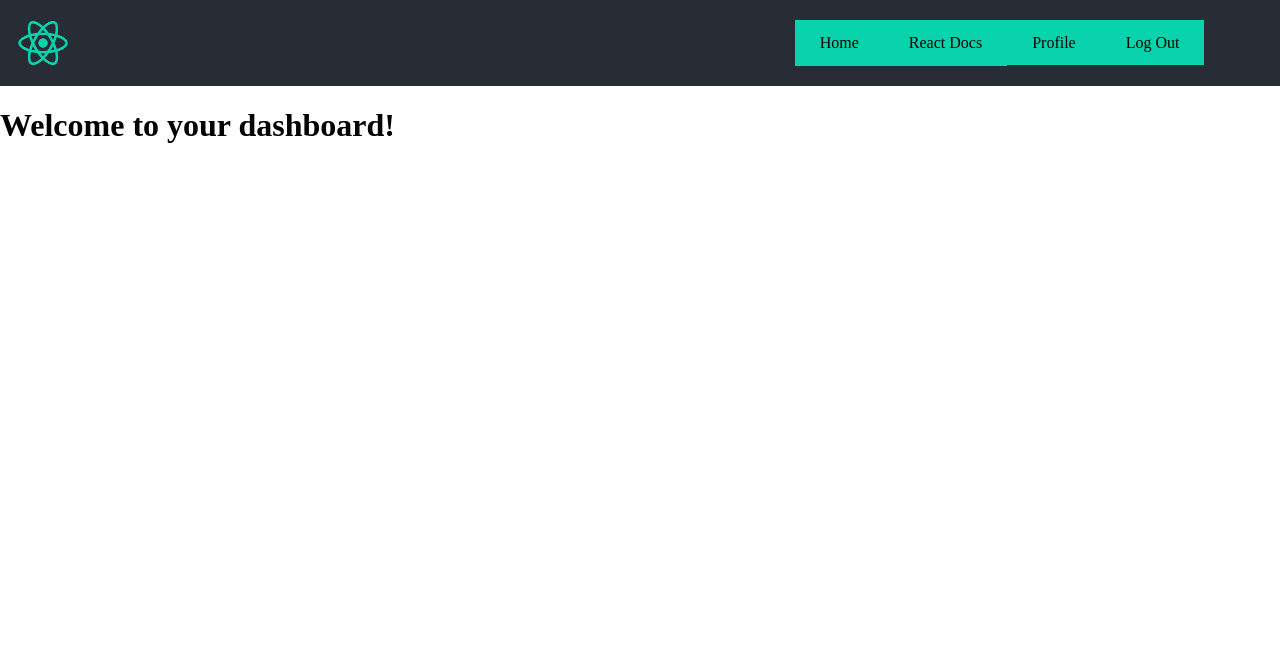
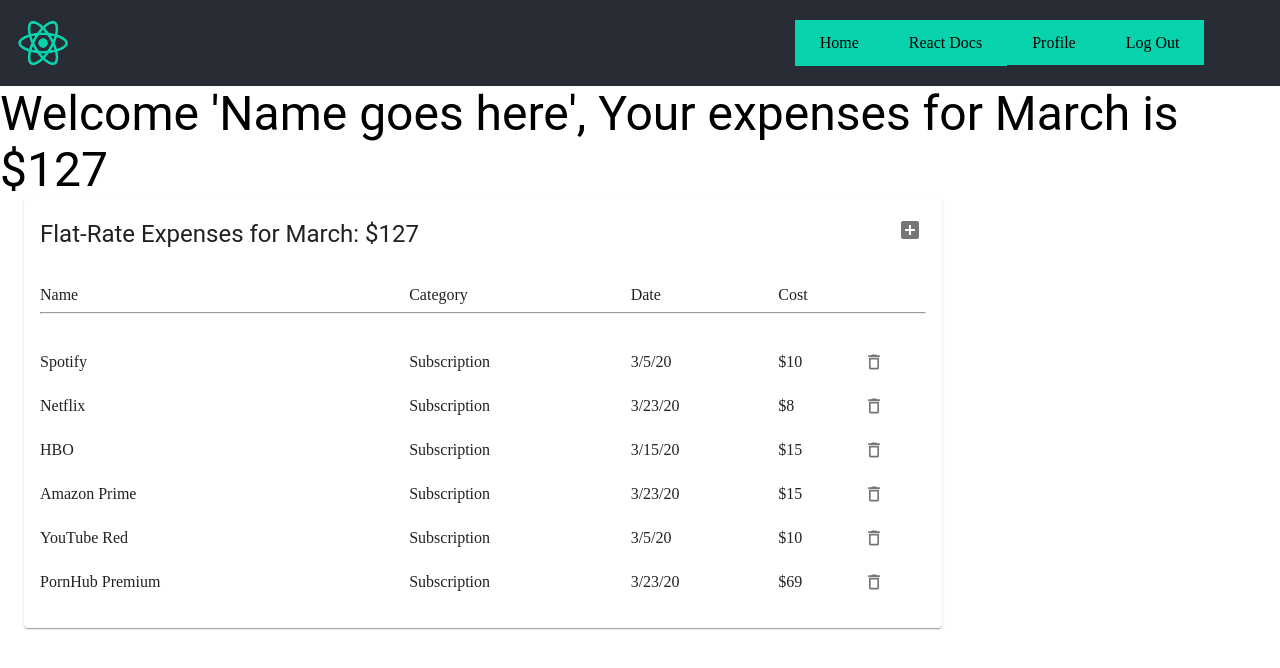
Before and after one commit to MAIMBRAIN/RedeFinance, a React (Create React App) app in the folder client/: page /dashboard in a window 1280 px wide. Shown: the top 668 px of the page. Built offline with nearby package versions, Linux system fonts and the light colour scheme; sample sign-in values are in the browser's storage.

Commit message:
Show expenses, Created expenses form... Needs work on calendar

```diff
--- a/client/package.json
+++ b/client/package.json
@@ -3,6 +3,11 @@
   "version": "0.1.0",
   "private": true,
   "dependencies": {
+    "@date-io/date-fns": "^2.4.0",
+    "@material-ui/core": "^4.9.5",
+    "@material-ui/icons": "^4.9.1",
+    "@material-ui/pickers": "^3.2.10",
+    "date-fns": "^2.0.0-beta.5",
     "jwt-decode": "^2.2.0",
     "react": "^16.10.1",
     "react-dom": "^16.10.1",
--- /dev/null
+++ b/client/src/components/Expenses/ExpenseCard.js
@@ -0,0 +1,65 @@
+import React, {useState, setState} from 'react';
+import {Container, Drawer, Grid, Card, CardContent, CardHeader, Typography, IconButton } from '@material-ui/core';
+import AddBoxIcon from '@material-ui/icons/AddBox';
+import ExpenseData from './ExpenseData/ExpenseData';
+import Subscriptions from '../../subscriptions.json';
+import ExpensesForm from './ExpensesForm/ExpensesForm';
+
+const ExpenseCard = (props) =>
+{
+    const [showForm, setShowForm] = useState(false)
+    return(
+        <Container>
+                <Grid container spacing={3} justify='flex-start'>
+                    <Grid item xs={9}>
+                        <Card className='flatRate'>
+                            <Typography variant={'h6'} align={'left'}>
+                                <CardHeader
+                                    title={`Flat-Rate Expenses for ${props.month}: $${props.total}`}
+                                    action=
+                                    {
+                                        <IconButton aria-label="settings">
+                                            <AddBoxIcon onClick={() => setShowForm(!showForm)}/>
+                                        </IconButton>
+                                    }
+                                />
+                            </Typography>
+                            <CardContent>
+                                <Grid container>
+                                    <Grid item xs={5}>
+                                        Name
+                                    </Grid>
+                                    <Grid item xs={3}>
+                                        Category
+                                    </Grid>
+                                    <Grid item xs={2}>
+                                        Date
+                                    </Grid>
+                                    <Grid item xs={1}>
+                                        Cost
+                                    </Grid>
+                                </Grid>
+                                <hr></hr>
+                                <br></br>
+                                {Subscriptions.map(item =>
+                                {
+                                    return(
+                                        <ExpenseData
+                                            name={item.name}
+                                            category={item.category}
+                                            date={item.date}
+                                            cost={item.cost}
+                                        />
+                                    )
+                                })}
+                            </CardContent>
+                        </Card>
+                    </Grid>
+                    {showForm && <ExpensesForm />}
+                </Grid>
+            </Container>
+    )
+}
+
+
+export default ExpenseCard;
--- /dev/null
+++ b/client/src/components/Expenses/ExpenseData/ExpenseData.js
@@ -0,0 +1,31 @@
+import React from 'react';
+import { Grid, IconButton } from '@material-ui/core';
+import DeleteIcon from '@material-ui/icons/DeleteOutline';
+
+
+const ExpenseData = (props) =>
+{
+    return(
+        <Grid container alignItems='center'>
+            <Grid item xs={5}>
+                {props.name}
+            </Grid>
+            <Grid item xs={3}>
+                {props.category}
+            </Grid>
+            <Grid item xs={2}>
+                {props.date}
+            </Grid>
+            <Grid item xs={1}>
+                ${props.cost}
+            </Grid>
+            <Grid item xs={1}>
+                <IconButton>
+                    <DeleteIcon fontSize='small'/>
+                </IconButton>
+            </Grid>
+        </Grid>
+    )
+};
+
+export default ExpenseData;
--- /dev/null
+++ b/client/src/components/Expenses/ExpensesForm/ExpensesForm.js
@@ -0,0 +1,76 @@
+import React, { useState } from 'react';
+import {Grid, Card, Typography, CardHeader, CardContent, TextField, MenuItem, FormControl} from '@material-ui/core';
+import DateFnsUtils from '@date-io/date-fns'
+import {DatePicker, MuiPickersUtilsProvider} from '@material-ui/pickers';
+
+const ExpensesForm = (props) =>
+{
+    const types = [{value:'Flat-Rate', label: 'Flat-Rate'}, {value:'Variable-Rate', label:'Variable-Rate'}]
+    const [type, setType] = useState();
+    const [name, setName] = useState();
+    const [category, setCategory] = useState();
+    const [selectedDate, handleDateChange] = useState(new Date());
+    const [cost, setCost] = useState();
+
+    return(
+        <Grid item xs>
+            <Card>
+                <Typography variant={'h6'}>
+                    <CardHeader title='Add Expense'/>
+                </Typography>
+                <CardContent>
+                    <FormControl margin='dense'>
+                        <TextField
+                            id='rates'
+                            label="Select Rate Type"
+                            value={type}
+                            onChange={e => setType(e.target.value)}
+                            select
+                        >
+                            {types.map(rate => (
+                            <MenuItem key={rate.value} value={rate.value}>
+                                {rate.label}
+                            </MenuItem>
+                            ))}
+                        </TextField>
+                        <TextField
+                            id='name'
+                            label='Name of Expense'
+                            value={name}
+                            onChange={e => setName(e.target.value)}
+                            variant={'outlined'}
+                        >
+                        </TextField>
+                        <TextField
+                            id='category'
+                            label='Category of Expense'
+                            value={category}
+                            onChange={e => setCategory(e.target.value)}
+                            variant={'outlined'}
+                        >
+                        </TextField>
+                        <MuiPickersUtilsProvider utils={DateFnsUtils}>
+                            <DatePicker
+                                variant='inline'
+                                label='Expense Date'
+                                value={selectedDate}
+                                onChange={handleDateChange}
+                            />
+                        </MuiPickersUtilsProvider>
+                        <TextField
+                            id='cost'
+                            label='Cost of Expense'
+                            value={cost}
+                            onChange={e => setCost(e.target.value)}
+                            variant={'outlined'}
+                        >
+                        </TextField>
+                    </FormControl>
+
+                </CardContent>
+            </Card>
+        </Grid>
+    );
+};
+
+export default ExpensesForm;
--- /dev/null
+++ b/client/src/subscriptions.json
@@ -0,0 +1,38 @@
+[
+    {
+        "name":"Spotify",
+        "category": "Subscription",
+        "cost":10,
+        "date":"3/5/20"
+    },
+    {
+        "name":"Netflix",
+        "category": "Subscription",
+        "cost":8,
+        "date":"3/23/20"
+    },
+    {
+        "name":"HBO",
+        "category": "Subscription",
+        "cost":15,
+        "date":"3/15/20"
+    },
+    {
+        "name":"Amazon Prime",
+        "category": "Subscription",
+        "cost":15,
+        "date":"3/23/20"
+    },
+    {
+        "name":"YouTube Red",
+        "category": "Subscription",
+        "cost":10,
+        "date":"3/5/20"
+    },
+    {
+        "name":"PornHub Premium",
+        "category": "Subscription",
+        "cost":69,
+        "date":"3/23/20"
+    }
+]
--- a/client/src/views/Dashboard.js
+++ b/client/src/views/Dashboard.js
@@ -1,9 +1,32 @@
-import React from 'react'
+import React, {useState, setState} from 'react';
+import {Typography } from '@material-ui/core';
+import ExpenseCard from '../components/Expenses/ExpenseCard'
+import Subscriptions from '../subscriptions.json'
 
-const Dashboard = (props) => {
+const month = () =>
+{
+    let thisMonth = new Date().toLocaleDateString('default', {month: 'long'})
+    return thisMonth;
+}
+
+const total = () =>
+{
+    let total = 0;
+    Subscriptions.forEach(item => {
+        return(total = total + item.cost)
+    });
+    return total;
+}
+
+const Dashboard = (props) =>
+{
     return (
         <div>
-            <h1>Welcome to your dashboard!</h1>
+            <Typography variant={'h3'}>
+                Welcome 'Name goes here', Your expenses for {month()} is ${total()}
+            </Typography>
+
+            <ExpenseCard month={month()} total={total()}/>
         </div>
     )
 };
```
Also changed, not shown: 2 other files (tests, documents, lock files or other folders).
